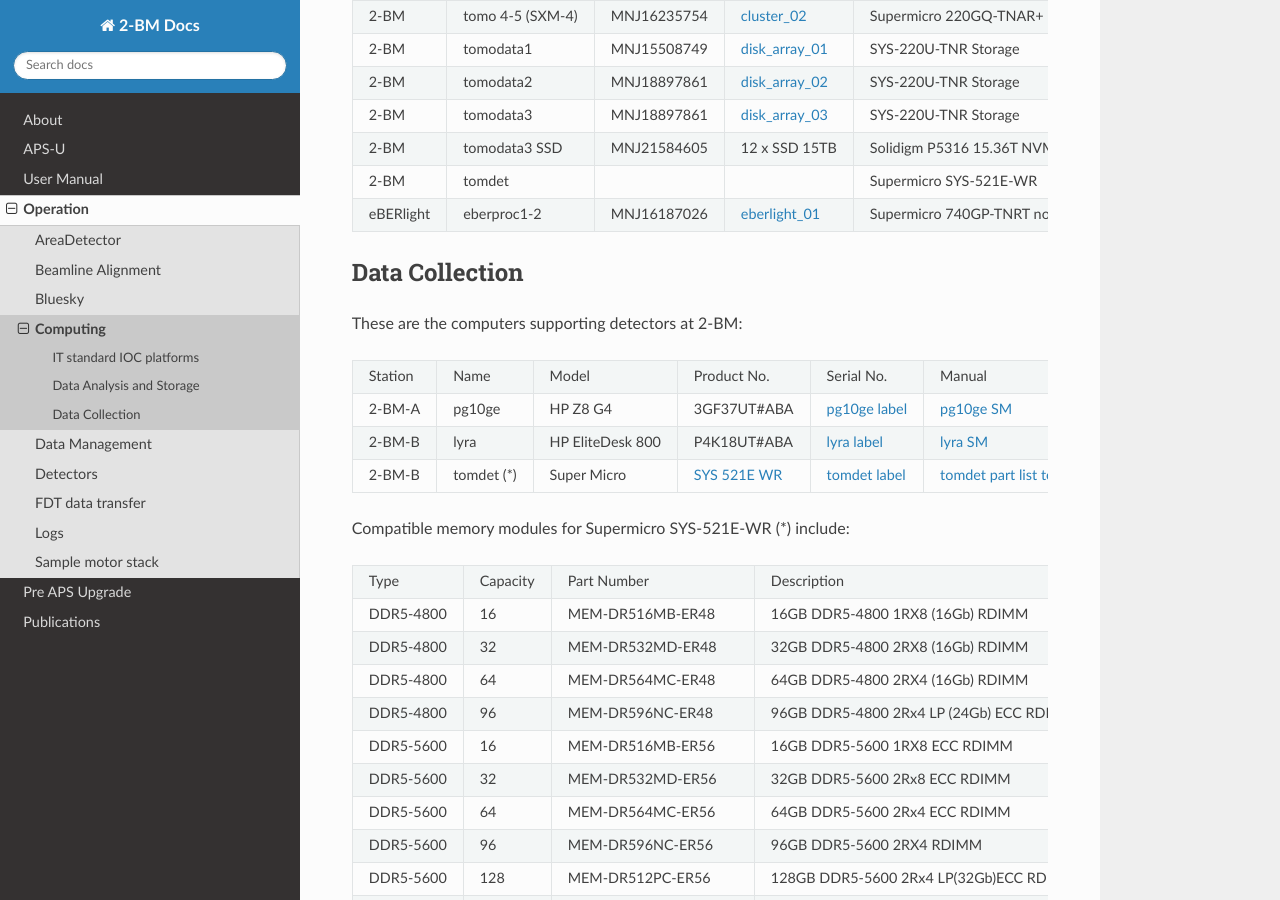
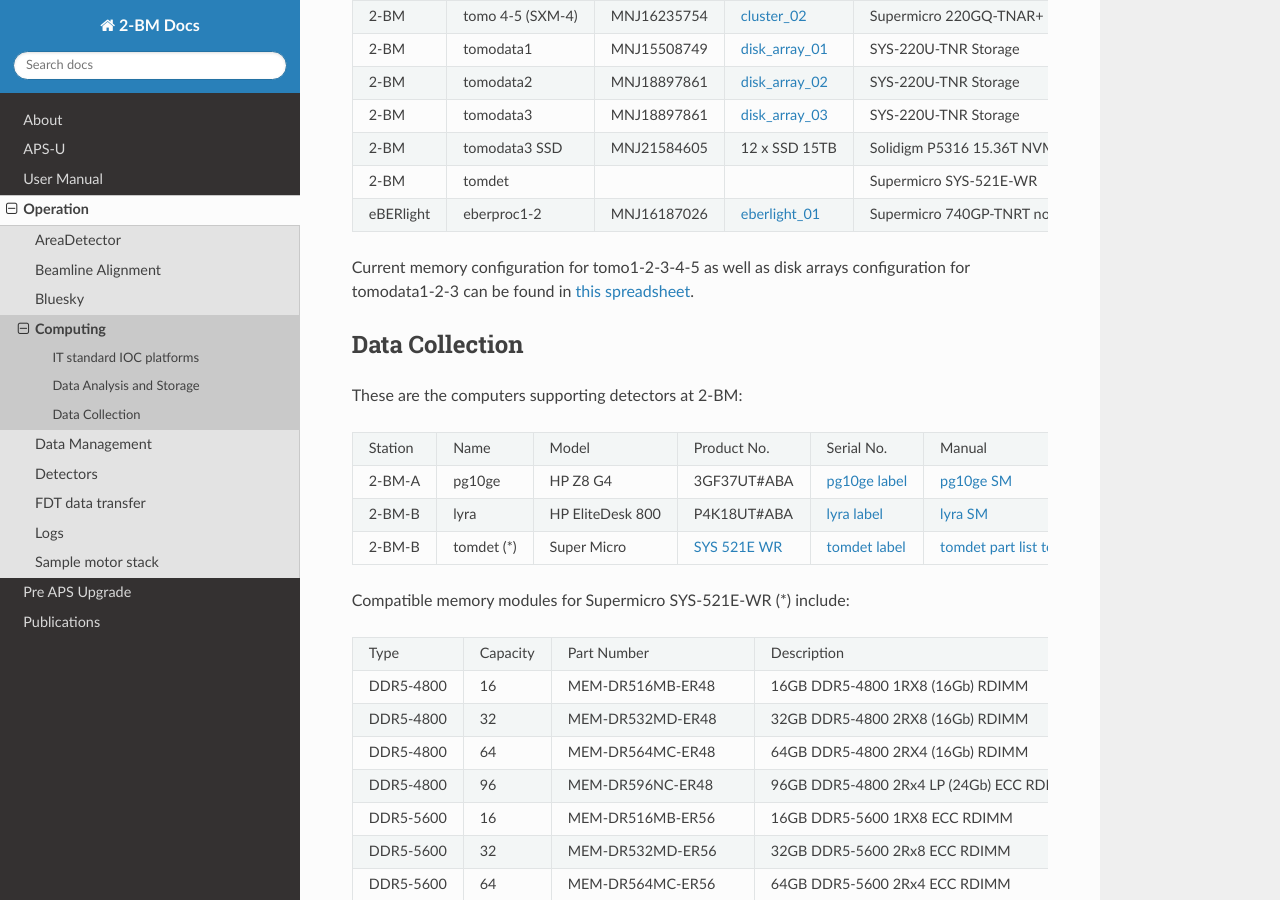
Before and after one commit to xray-imaging/2bm-docs, a Sphinx documentation site: the page built from docs/source/ops/item_017.rst, in a window 1280 px wide and 900 px high, scrolled down 524 px. Built offline with Sphinx 7.4.7 and the Read the Docs theme 3.1.0, drawn with Linux system fonts in a browser that asks for light colours; the version number could not be read and is left out.

Commit message:
added reference to RAM&DISK spreadsheet

```diff
--- a/docs/source/ops/item_017.rst
+++ b/docs/source/ops/item_017.rst
@@ -55,6 +55,7 @@ Data Analysis and Storage
 | eBERlight | eberproc1-2        | MNJ16187026   | `eberlight_01`_   |  Supermicro 740GP-TNRT node               | `eberlight_02`_        |
 +-----------+--------------------+---------------+-------------------+-------------------------------------------+------------------------+
 
+Current memory configuration for tomo1-2-3-4-5 as well as disk arrays configuration for tomodata1-2-3 can be found in `this spreadsheet <https://anl.box.com/s/ywjtwzk6q9su93pizzbdk90q77g0doo7>`_.
 
 Data Collection
 ===============
```
